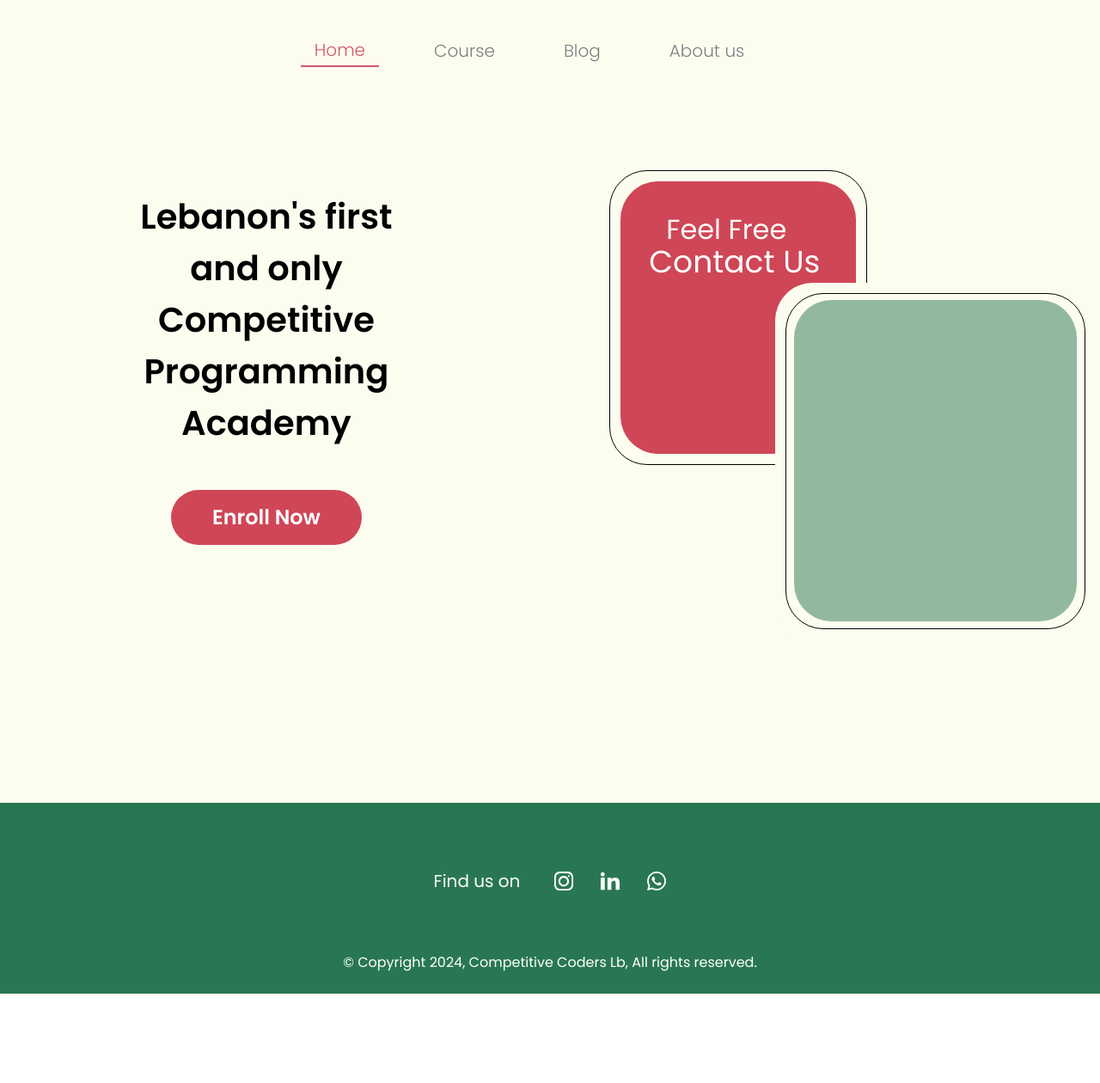
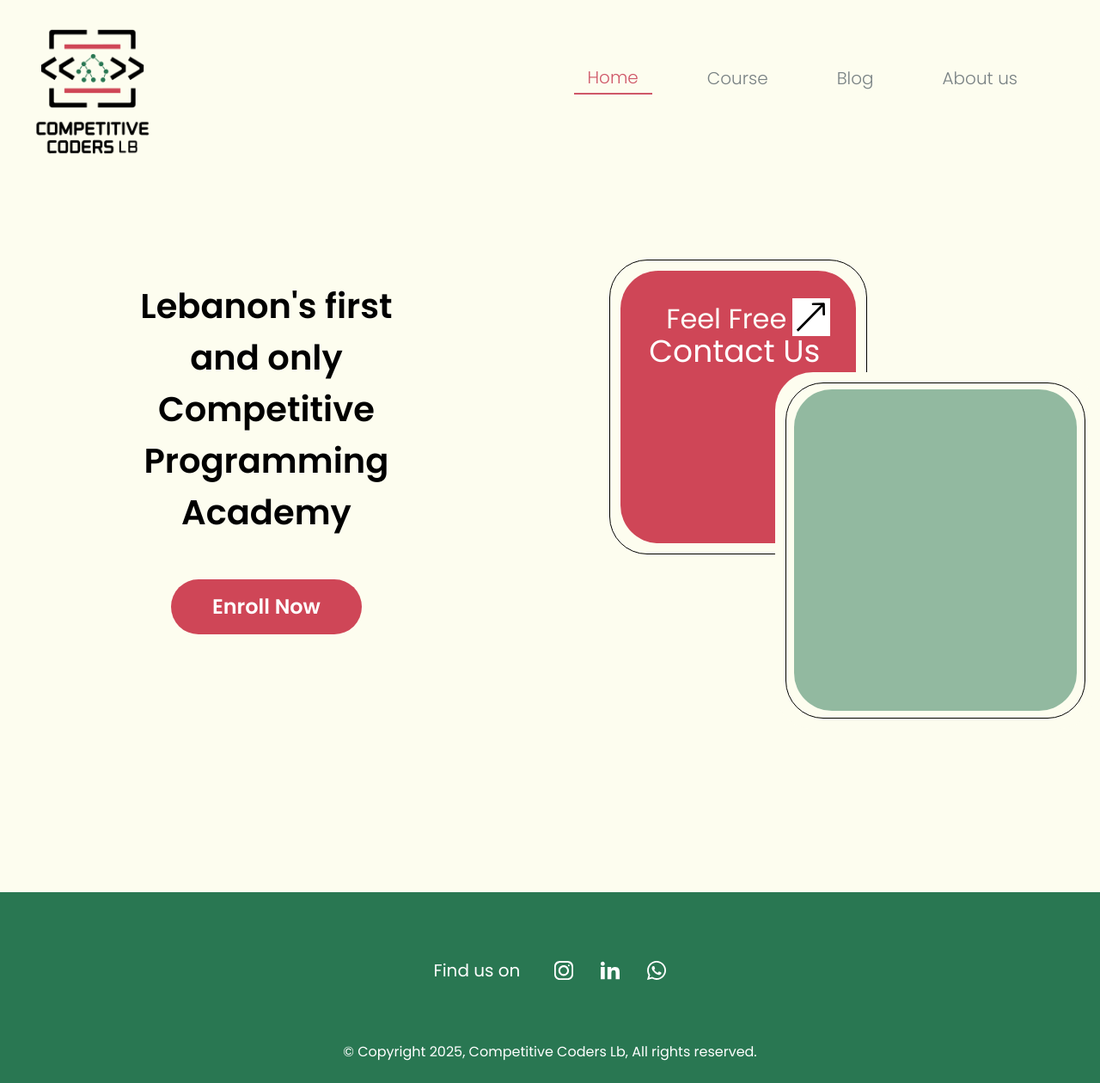
Before and after one commit to AliSamhat07/competitive-coders-lb, a React (Vite) app: page / in a window 1280 px wide. Shown: the whole page at 86% size. Before the commit the page ends 1156 px from the top, so only its background shows below. Built offline with nearby package versions, Linux system fonts and the light colour scheme.

Commit message:
Add logo

```diff
--- a/src/components/Footer.jsx
+++ b/src/components/Footer.jsx
@@ -21,7 +21,7 @@ function Footer() {
         </div>
       </div>
       <p className="pt-6 pb-6 px-2 text-md text-center">
-        &copy; Copyright 2024, Competitive Coders Lb, All rights reserved.
+        &copy; Copyright 2025, Competitive Coders Lb, All rights reserved.
       </p>
     </div>
   );
--- a/src/components/Navbar/Navbar.jsx
+++ b/src/components/Navbar/Navbar.jsx
@@ -1,5 +1,7 @@
 import React, { useEffect, useRef, useState } from "react";
-import Logo from "../../assets/NavIcons/logo.svg";
+// import Logo from "../../assets/NavIcons/logo.svg";
+import Logo from "../../assets/NavIcons/cp.png";
+// import Logo from "../../assets/NavIcons/cp1.png";
 // import { AiOutlineClose, AiOutlineMenu } from "react-icons/ai";
 // import ServiceIcon from "../../assets/NavIcons/services-icon.svg";
 // import ContactIcon from "../../assets/NavIcons/contact-icon.svg";
@@ -77,17 +79,17 @@ const Navbar = () => {
       ref={navigationRef}
       className={`${
         isNav ? "bg-accent-gray border-b border-gray-300" : "bg-accent-beige"
-      }  flex justify-center md:justify-center items-center py-10 pb-12 px-8 mx-auto  text-white`}
+      }  flex justify-center md:justify-between items-center pb-12 px-8 mx-auto  text-white`}
     >
       {/* Logo */}
-      {/*
+
       <a href="/">
         <img
           src={Logo}
           alt="swift"
-          className="lg:w-[100px] w-[100px] h-auto sm:mx-auto  p-0 min-h-[80px] lg:min-h-[80px] md:min-h-[60px]  mx-auto"
+          className="lg:w-[150px] w-[100px] h-auto sm:mx-auto pt-8 p-0 min-h-[80px] lg:min-h-[80px] md:min-h-[60px]  mx-auto"
         />
-      </a> */}
+      </a>
 
       {/* Desktop Navigation */}
       <div className="hidden md:flex text-black font-light md:text-md lg:text-lg justify-center items-center">
--- a/src/pages/HomePage.jsx
+++ b/src/pages/HomePage.jsx
@@ -34,7 +34,7 @@ function HomePage() {
         <div className="hover:cursor-pointer hover:opacity-[60%] transition-all duratoin-[100ms] w-60 h-[58px] left-[243px] top-[119px] absolute text-center text-white text-4xl font-normal z-10" onClick={handleContact}>
           Contact Us{" "}
         </div>
-        {/* <HoverEffect /> */}
+        <HoverEffect />
         <div className="w-[274px] h-[317px] left-[230px] top-[45px] absolute bg-[#cf4657] rounded-[44px]" />
         <div className="w-[300px] h-[343px] left-[217px] top-[32px] absolute bg-[#fe8040]/0 rounded-[44px] border border-black" />
         <div className="w-[373px] h-[415px] left-[410px] top-[163px] absolute bg-[#fdfdef] rounded-[44px]" />
```
Also changed, not shown: src/assets/NavIcons/cp.png (added), src/assets/NavIcons/cp1.png (added).
